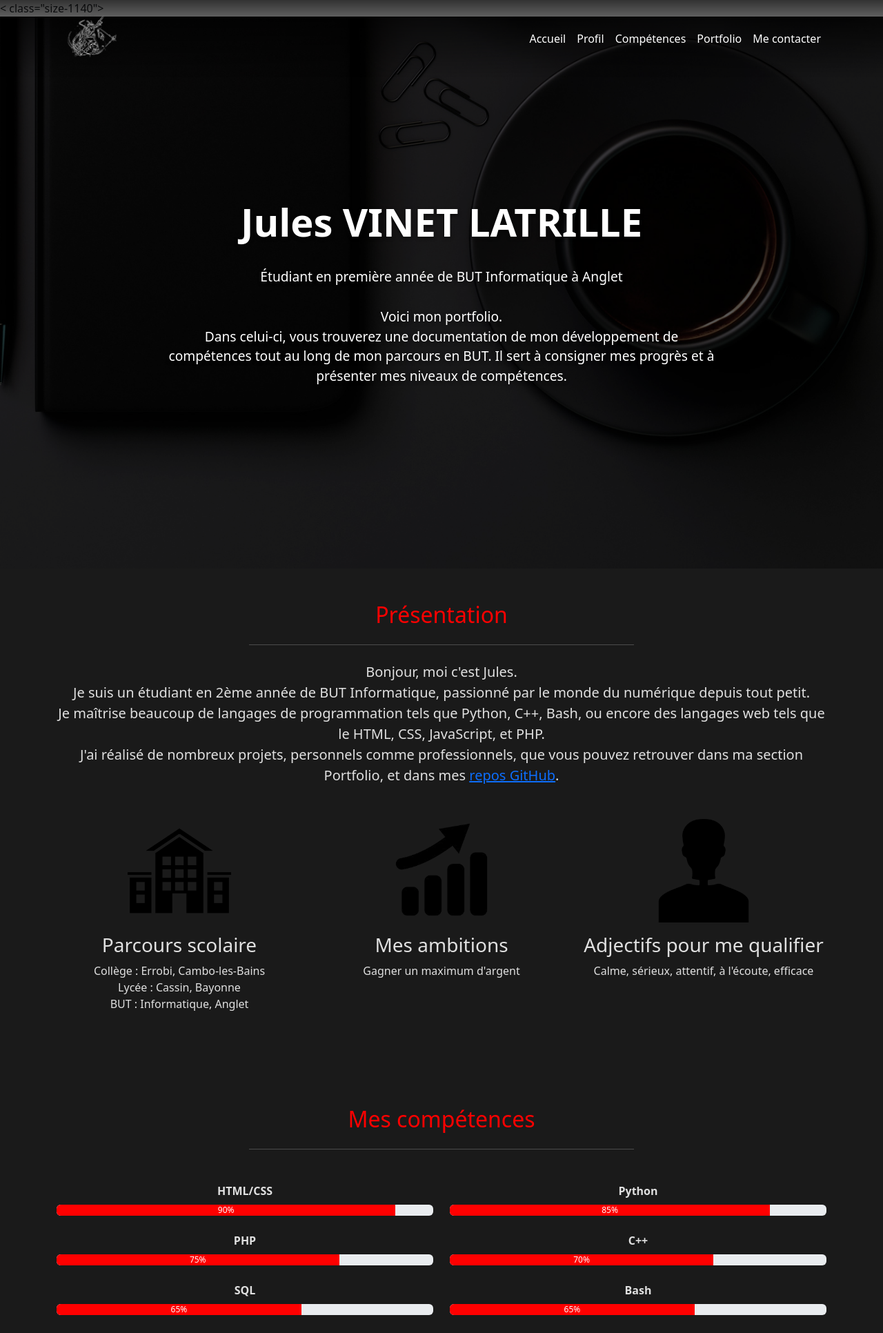
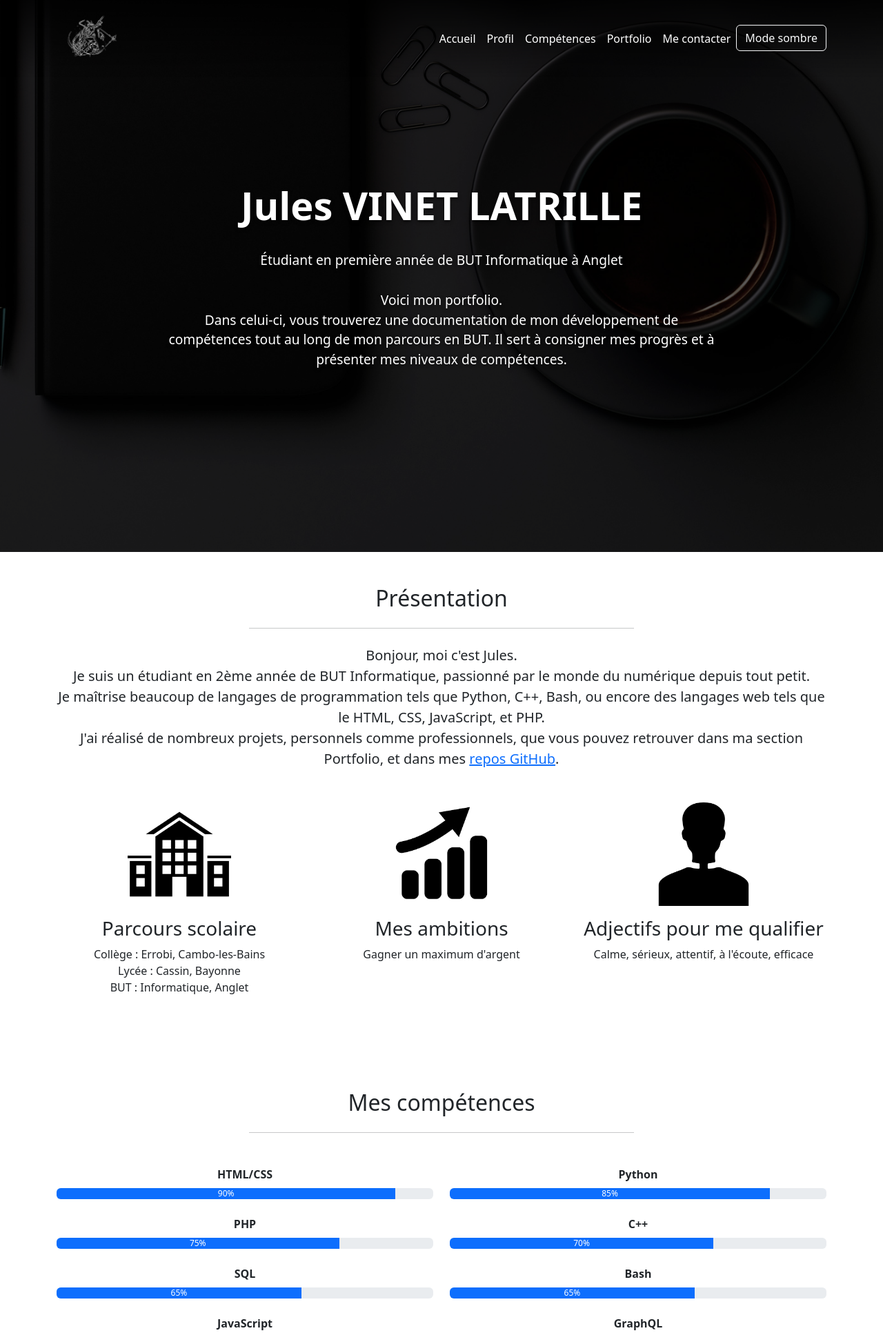
Before and after one commit to jvlatrille/vitrine4, a PHP site: page / in a window 1280 px wide. Shown: the top 1932 px of the page at 69% size. Run offline with PHP 8.4, Linux system fonts and the light colour scheme; a stand-in replaces the project's code that opens the database connection; some libraries are stand-ins or nearby versions.

Commit message:
Jsp ce que j'ai modif

```diff
--- a/css/style.css
+++ b/css/style.css
@@ -1,14 +1,21 @@
 @charset "UTF-8";
-/* 1. Variables globales */
-/* Rouge vif */
-/* Gris sombre */
-/* Fond noir-gris */
-/* Gris clair */
+/*
+sass css/style.scss css/style.css --watch
+*/
+/* 1. Variables globales dynamiques */
+body.light-mode {
+  --primary-color: #00aaff; /* Bleu vif */
+  --secondary-color: #282c34; /* Gris très sombre */
+  --background-color: #f4f4f9; /* Gris clair (presque blanc) */
+  --text-color: #333333; /* Noir-gris lisible */
+  --font-family: "Inter", sans-serif; /* Police moderne et lisible */
+}
+
 /* 2. Styles globaux */
 body {
-  font-family: "Poppins", sans-serif;
-  background-color: #1a1a1a;
-  color: #e0e0e0;
+  font-family: var(--font-family);
+  background-color: var(--background-color);
+  color: var(--text-color);
   margin: 0;
   padding: 0;
 }
@@ -19,14 +26,11 @@
 h4,
 h5,
 h6 {
-  font-weight: bold;
-  margin-bottom: 1rem;
-  color: #ff0000; /* Rouge vif pour les titres */
+  color: var(--primary-color);
 }
 
 a {
-  color: #ff0000;
-  text-decoration: none;
+  color: var(--primary-color);
 }
 a:hover {
   text-decoration: underline;
@@ -60,10 +64,12 @@
   color: white;
 }
 #navbar .nav-link:hover {
-  color: #ff0000;
+  color: --primary-color;
 }
 
 #Accueil {
+  background-color: var(--background-color);
+  color: var(--text-color);
   position: relative;
   z-index: 1; /* En dessous de la navbar */
   height: 100vh;
@@ -71,7 +77,6 @@
   justify-content: center;
   align-items: center;
   text-align: center;
-  color: white;
 }
 #Accueil .position-absolute {
   position: relative;
@@ -110,8 +115,8 @@
 /* 4. Sections */
 section {
   padding: 4rem 0;
-  background-color: #1a1a1a; /* Fond noir-gris */
-  color: #e0e0e0;
+  background-color: --background-color; /* Fond noir-gris */
+  color: --text-color;
 }
 section.about-section, section.skills-section, section.projects-section {
   text-align: center;
@@ -121,25 +126,21 @@
   margin: 0 auto 1rem;
 }
 section h2 {
-  color: #ff0000;
+  color: --primary-color;
 }
 
 /* Skills Section */
 .skills-section .progress-bar {
-  background-color: #ff0000;
+  background-color: --primary-color;
 }
 
 /* 5. Footer */
 footer {
-  background-color: #444444;
-  color: #e0e0e0;
-  padding: 1rem 0;
+  background-color: var(--secondary-color);
+  color: var(--text-color);
 }
 footer a {
-  color: #ff0000;
-}
-footer a:hover {
-  color: #ff3333;
+  color: var(--primary-color);
 }
 
 /* Projets */
--- a/css/style.scss
+++ b/css/style.scss
@@ -1,15 +1,29 @@
-/* 1. Variables globales */
-$primary-color: #ff0000; /* Rouge vif */
-$secondary-color: #444444; /* Gris sombre */
-$background-color: #1a1a1a; /* Fond noir-gris */
-$text-color: #e0e0e0; /* Gris clair */
-$font-family: 'Poppins', sans-serif;
+/*
+sass css/style.scss css/style.css --watch
+*/
+
+/* 1. Variables globales dynamiques */
+body.light-mode {
+    --primary-color: #00aaff; /* Bleu vif */
+    --secondary-color: #282c34; /* Gris très sombre */
+    --background-color: #f4f4f9; /* Gris clair (presque blanc) */
+    --text-color: #333333; /* Noir-gris lisible */
+    --font-family: 'Inter', sans-serif; /* Police moderne et lisible */
+}
+
+// body.dark-mode {
+//     --primary-color: #ff0000; /* Rouge vif */
+//     --secondary-color: #444444; /* Gris sombre */
+//     --background-color: #1a1a1a; /* Fond noir-gris */
+//     --text-color: #e0e0e0; /* Gris clair */
+//     --font-family: 'Poppins', sans-serif;
+// }
 
 /* 2. Styles globaux */
 body {
-    font-family: $font-family;
-    background-color: $background-color;
-    color: $text-color;
+    font-family: var(--font-family);
+    background-color: var(--background-color);
+    color: var(--text-color);
     margin: 0;
     padding: 0;
 }
@@ -66,13 +77,15 @@
         color: white;
 
         &:hover {
-            color: $primary-color;
+            color: --primary-color;
         }
     }
 }
 
 // Accueil
 #Accueil {
+    background-color: var(--background-color);
+    color: var(--text-color);
     position: relative;
     z-index: 1; /* En dessous de la navbar */
     height: 100vh;
@@ -80,7 +93,6 @@
     justify-content: center;
     align-items: center;
     text-align: center;
-    color: white;
 
     .position-absolute {
         position: relative;
@@ -127,8 +139,8 @@
 /* 4. Sections */
 section {
     padding: 4rem 0;
-    background-color: $background-color; /* Fond noir-gris */
-    color: $text-color;
+    background-color: --background-color; /* Fond noir-gris */
+    color: --text-color;
 
     &.about-section,
     &.skills-section,
@@ -142,27 +154,22 @@
     }
 
     h2 {
-        color: $primary-color;
+        color: --primary-color;
     }
 }
 
 /* Skills Section */
 .skills-section .progress-bar {
-    background-color: $primary-color;
+    background-color: --primary-color;
 }
 
 /* 5. Footer */
 footer {
-    background-color: $secondary-color;
-    color: $text-color;
-    padding: 1rem 0;
+    background-color: var(--secondary-color);
+    color: var(--text-color);
 
     a {
-        color: $primary-color;
-
-        &:hover {
-            color: lighten($primary-color, 10%);
-        }
+        color: var(--primary-color);
     }
 }
 
--- a/index.php
+++ b/index.php
@@ -11,7 +11,6 @@
     <script src="js/jquery-1.8.3.min.js"></script>
 </head>
 
-< class="size-1140">
 <!-- Navbar -->
 <nav id="navbar" class="navbar navbar-expand-lg navbar-dark bg-transparent">
     <div class="container">
@@ -39,10 +38,41 @@
                 <li class="nav-item">
                     <a class="nav-link" href="#MeContacter">Me contacter</a>
                 </li>
+                <!-- Bouton pour changer de mode -->
+                <li class="nav-item">
+                    <button id="toggleMode" class="btn btn-outline-light">Mode sombre</button>
+                </li>
             </ul>
         </div>
     </div>
 </nav>
+<script>
+    document.addEventListener("DOMContentLoaded", function () {
+        const toggleButton = document.getElementById("toggleMode");
+        const currentMode = localStorage.getItem("theme") || "light";
+
+        // Appliquer le mode actuel
+        document.body.classList.add(currentMode + "-mode");
+
+        // Ajuster le texte du bouton
+        toggleButton.textContent = currentMode === "light" ? "Mode sombre" : "Mode clair";
+
+        // Écouteur pour basculer entre les modes
+        toggleButton.addEventListener("click", () => {
+            const isDarkMode = document.body.classList.contains("dark-mode");
+            document.body.classList.toggle("light-mode", isDarkMode);
+            document.body.classList.toggle("dark-mode", !isDarkMode);
+
+            // Sauvegarder la préférence dans le local storage
+            const newMode = isDarkMode ? "light" : "dark";
+            localStorage.setItem("theme", newMode);
+
+            // Mettre à jour le texte du bouton
+            toggleButton.textContent = isDarkMode ? "Mode sombre" : "Mode clair";
+        });
+    });
+</script>
+
 
 <!-- Main Header -->
 <header id="Accueil" class="main-header vh-100 position-relative">
--- a/php/affichage_competences.php
+++ b/php/affichage_competences.php
@@ -21,7 +21,7 @@
     echo '<div class="col-md-6 mb-4">';
     echo '    <span class="fw-bold">' . htmlspecialchars($skill['name'], ENT_QUOTES) . '</span>';
     echo '    <div class="progress mt-2">';
-    echo '        <div class="progress-bar" role="progressbar" style="width: ' . htmlspecialchars($skill['progress'], ENT_QUOTES) . '%; background-color: #ff0000;"';
+    echo '        <div class="progress-bar" role="progressbar" style="width: ' . htmlspecialchars($skill['progress'], ENT_QUOTES) . '%; background-color: primary-color;"';
     echo '             aria-valuenow="' . htmlspecialchars($skill['progress'], ENT_QUOTES) . '"';
     echo '             aria-valuemin="0" aria-valuemax="100">';
     echo '             ' . htmlspecialchars($skill['progress'], ENT_QUOTES) . '%';
```
Also changed, not shown: other parts of css/style.css (+9 -13 lines), other parts of css/style.scss (+12 -20 lines), 1 other file. Lines whose indentation alone changed are shown as unchanged.
